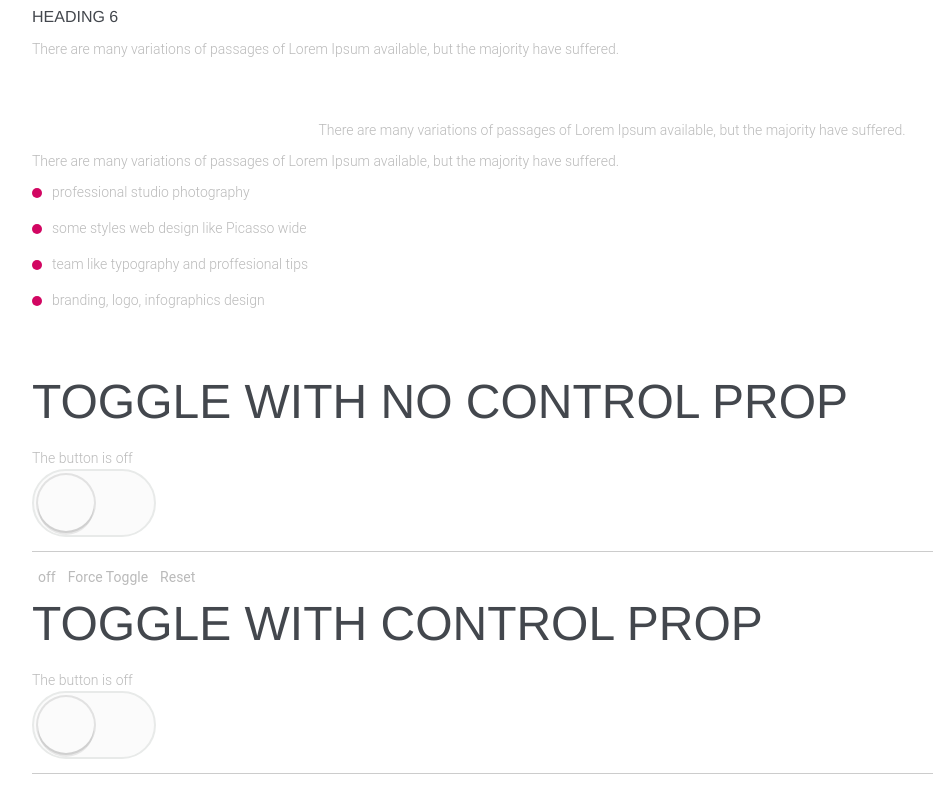
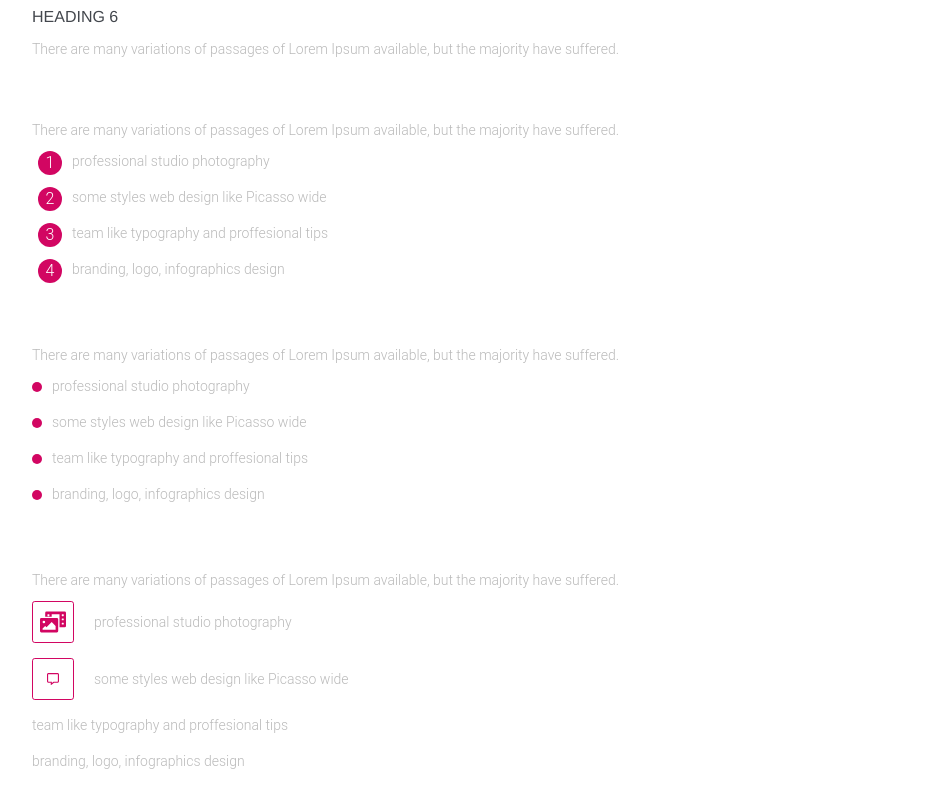
Before and after one commit to Brauxel/mythemes.vanessa, a Next.js app: page /elements in a window 1280 px wide. Shown: the part 840-1631 px from the top of the page, without its empty margins (28-961 px from the left). Built offline with nearby package versions, Linux system fonts and the light colour scheme; a web font is replaced by a local one.

Commit message:
Image lists created

```diff
--- a/components/atoms/ListItem/index.jsx
+++ b/components/atoms/ListItem/index.jsx
@@ -1,17 +1,62 @@
 import ListItemComp from "./styles";
 import PropTypes from "prop-types";
+import { FontAwesomeIcon } from "@fortawesome/react-fontawesome";
 
-const ListItem = props => (
-	<ListItemComp type={props.type}>{props.children}</ListItemComp>
+const ListItem = ({ src, size, imageColor, children, ...requiredProps }) => (
+	<ListItemComp {...requiredProps}>
+		{src ? (
+			<FontAwesomeIcon
+				icon={src}
+				size={size}
+				color={imageColor}
+				border
+				fixedWidth
+			/>
+		) : (
+			""
+		)}
+		{children}
+	</ListItemComp>
 );
 
 // Specifies the default values for props:
 ListItem.defaultProps = {
-	type: "disc"
+	type: "disc",
+	imageColor: "#d20662"
 };
 
 ListItem.propTypes = {
-	type: PropTypes.oneOf(["decimal", "disc", "custom"]).isRequired,
+	type: PropTypes.oneOf(["decimal", "disc", "image"]).isRequired,
+	src: PropTypes.object,
+	size: PropTypes.string,
+	imageBorderSize: PropTypes.string,
+	imageBorderColor: PropTypes.string,
+	imageColor: PropTypes.string.isRequired,
+	// We specify a custom validator for image padding as it needs to be a value between 0 and 1 (for CSS and design control reasons) and needs to be a number
+	// Notest: It should return an Error object if the validation fails. Don't `console.warn` or throw, as this won't work inside `oneOfType`.
+	imagePadding: function(props, propName, componentName) {
+		if (props[propName]) {
+			if (props[propName] < 0 || props[propName] > 1) {
+				return new Error(
+					"Invalid prop `" +
+						propName +
+						"` supplied to" +
+						" `" +
+						componentName +
+						"`. Validation failed. It need to be a number between 0 and 1"
+				);
+			} else if (typeof props[propName] !== "number") {
+				return new Error(
+					"Invalid prop `" +
+						propName +
+						"` supplied to" +
+						" `" +
+						componentName +
+						"`. Validation failed. It need to be a number"
+				);
+			}
+		}
+	},
 	children: PropTypes.oneOfType([
 		PropTypes.string,
 		PropTypes.array,
--- a/components/atoms/ListItem/styles.jsx
+++ b/components/atoms/ListItem/styles.jsx
@@ -1,8 +1,12 @@
-import styled from "styled-components";
+import styled, { css } from "styled-components";
 
-const decimalTypeStyles = `
+const decimalTypeStyles = css`
+	counter-increment: my-awesome-counter;
+	position: relative;
+
+	&::before {
 		content: counter(my-awesome-counter);
-	color: #fcd000;
+		color: #ffffff;
 		font-size: 1.6rem;
 		position: absolute;
 		--size: 2.4rem;
@@ -14,11 +18,14 @@ const decimalTypeStyles = `
 		background: #d20662;
 		border-radius: 50%;
 		text-align: center;
+	}
 `;
 
-const discTypeStyles = `
+const discTypeStyles = css`
+	position: relative;
+
+	&::before {
 		content: "";
-	color: #fcd000;
 		font-size: 1.6rem;
 		position: absolute;
 		--size: 1rem;
@@ -30,17 +37,44 @@ const discTypeStyles = `
 		text-align: center;
 		margin-top: auto;
 		margin-bottom: auto;
-	top: 0; left: calc(-2 * var(--size)); bottom: 0; right: 0;
+		top: 0;
+		left: calc(-2 * var(--size));
+		bottom: 0;
+		right: 0;
+	}
+`;
+
+const imageTypeStyles = css`
+	display: flex;
+	align-items: center;
+
+	> svg:first-child {
+		padding: ${props =>
+			props.imagePadding ? props.imagePadding + "em" : "0.5em"};
+		width: 1.5em;
+		margin-right: 20px;
+		border-width: ${props =>
+			props.imageBorderSize ? props.imageBorderSize : "1px"};
+		border-color: ${props =>
+			props.imageBorderColor ? props.imageBorderColor : "#d20662"};
+	}
 `;
 
 const ListItem = styled.li`
 	margin: 0 0 1.5rem 0;
-	counter-increment: my-awesome-counter;
-	position: relative;
 
-	&::before {
-		${props => (props.type === "decimal" ? decimalTypeStyles : discTypeStyles)}
-	}
+	${props => determineType(props.type)}
 `;
 
+const determineType = type => {
+	switch (type) {
+		case "decimal":
+			return decimalTypeStyles;
+		case "image":
+			return imageTypeStyles;
+		default:
+			return discTypeStyles;
+	}
+};
+
 export default ListItem;
--- a/components/molecules/List/index.jsx
+++ b/components/molecules/List/index.jsx
@@ -3,7 +3,7 @@ import PropTypes from "prop-types";
 import React from "react";
 
 const List = props => (
-	<ListComponent as={props.as}>
+	<ListComponent as={props.as} type={props.type}>
 		{React.Children.map(props.children, child =>
 			React.cloneElement(child, {
 				type: props.type ? props.type : props.as === "ul" ? "disc" : "decimal"
@@ -19,7 +19,7 @@ List.defaultProps = {
 
 List.propTypes = {
 	as: PropTypes.string.isRequired,
-	type: PropTypes.oneOf(["decimal", "disc", "custom"]),
+	type: PropTypes.oneOf(["decimal", "disc", "image"]),
 	children: PropTypes.oneOfType([
 		PropTypes.string,
 		PropTypes.array,
--- a/components/molecules/List/styles.jsx
+++ b/components/molecules/List/styles.jsx
@@ -11,7 +11,8 @@ const unOrderedList = `
 
 const List = styled.ul`
 	list-style: none;
-	${props => (props.as === "ol" ? orderedList : unOrderedList)}
+	${props => (props.as === "ol" ? orderedList : unOrderedList)};
+	${props => (props.type === "image" ? "padding-left: 0" : "")};
 `;
 
 export default List;
--- a/pages/elements.jsx
+++ b/pages/elements.jsx
@@ -6,6 +6,8 @@ import SiteContainer from "../components/containers/SiteContainer/";
 import SectionContainer from "../components/containers/SectionContainer/";
 
 import { List, ListItem } from "../components/ui/";
+import { faPhotoVideo } from "@fortawesome/free-solid-svg-icons";
+import { faCommentAlt } from "@fortawesome/free-regular-svg-icons";
 
 const Elements = () => (
 	<main>
@@ -82,11 +84,20 @@ const Elements = () => (
 			</SectionContainer>
 
 			<SectionContainer>
-				<Text textAlign="center">
+				<Text>
 					There are many variations of passages of Lorem Ipsum available, but
 					the majority have suffered.
 				</Text>
 
+				<List as="ol">
+					<ListItem>professional studio photography</ListItem>
+					<ListItem>some styles web design like Picasso wide</ListItem>
+					<ListItem>team like typography and proffesional tips</ListItem>
+					<ListItem>branding, logo, infographics design</ListItem>
+				</List>
+			</SectionContainer>
+
+			<SectionContainer>
 				<Text>
 					There are many variations of passages of Lorem Ipsum available, but
 					the majority have suffered.
@@ -95,6 +106,31 @@ const Elements = () => (
 				<List>
 					<ListItem>professional studio photography</ListItem>
 					<ListItem>some styles web design like Picasso wide</ListItem>
+					<ListItem>team like typography and proffesional tips</ListItem>
+					<ListItem>branding, logo, infographics design</ListItem>
+				</List>
+			</SectionContainer>
+
+			<SectionContainer>
+				<Text>
+					There are many variations of passages of Lorem Ipsum available, but
+					the majority have suffered.
+				</Text>
+
+				<List type="image">
+					<ListItem
+						src={faPhotoVideo}
+						size="2x"
+						imageBorderSize="1px"
+						imagePadding={0.25}
+					>
+						professional studio photography
+					</ListItem>
+
+					<ListItem src={faCommentAlt} size="2x">
+						some styles web design like Picasso wide
+					</ListItem>
+
 					<ListItem>team like typography and proffesional tips</ListItem>
 					<ListItem>branding, logo, infographics design</ListItem>
 				</List>
```
Also changed, not shown: package.json (+4 -3 lines). Lines whose indentation alone changed are shown as unchanged.
